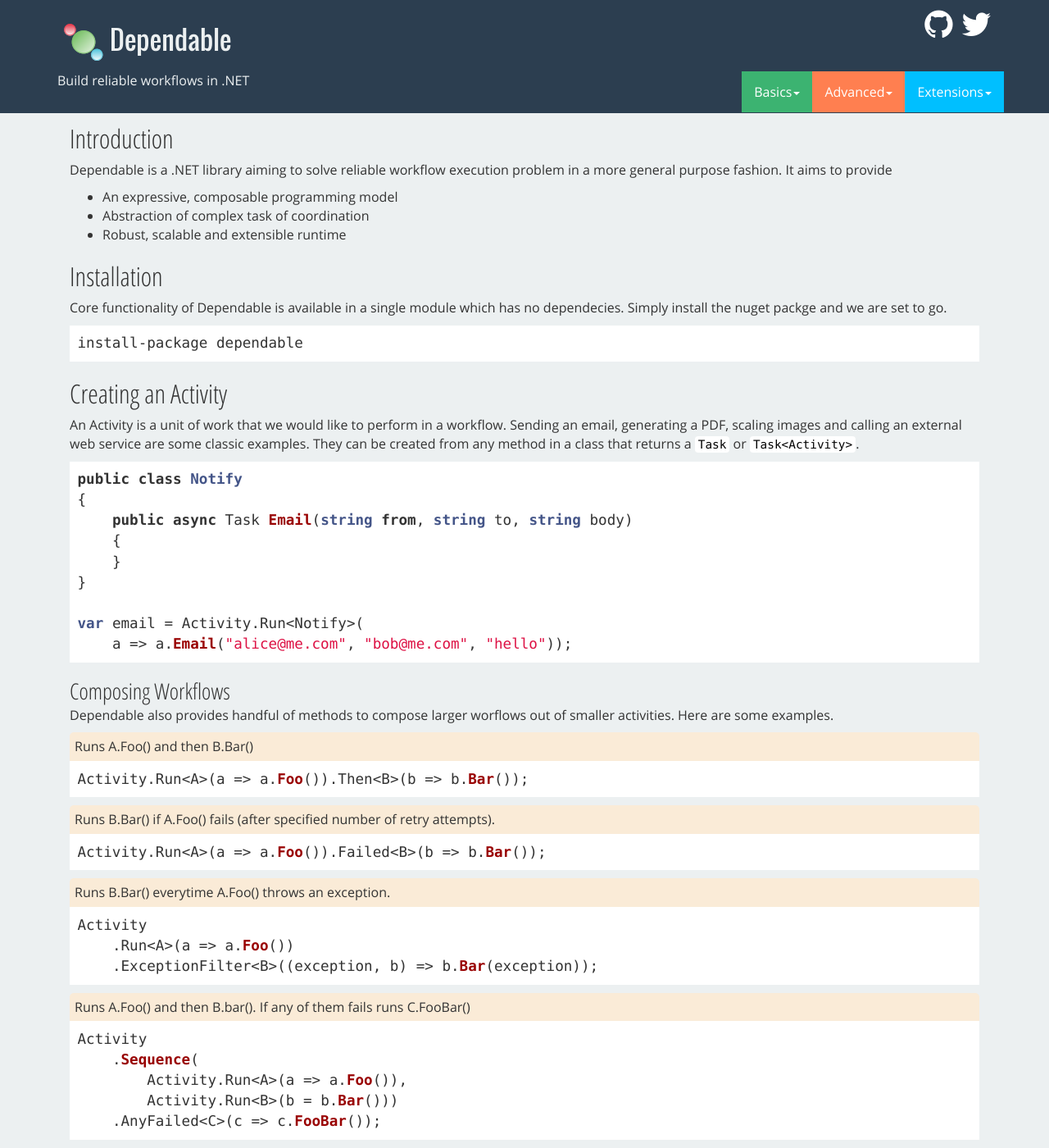
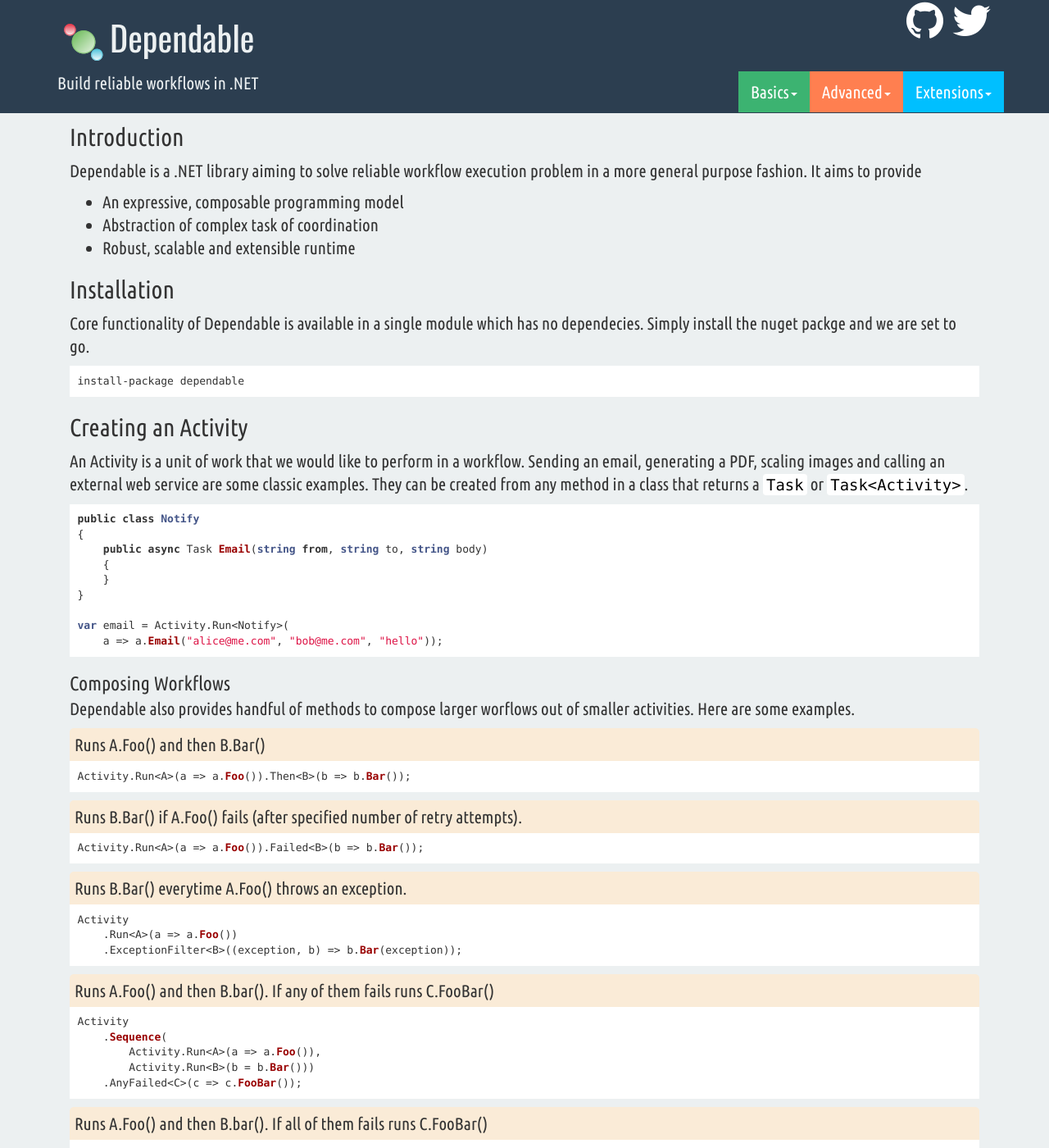
Before and after one commit to GeeksDiary/Molecules, a Jekyll site: the page built from index.html, in a window 1280 px wide and 1400 px high. Shown: the whole window at 82% size. Built offline with Jekyll 4.4.1, drawn with Linux system fonts in a browser that asks for light colours; Markdown is read by kramdown in place of the engine named in the settings; comment, search, counter and statistics services are not loaded.

Commit message:
New fonts.

```diff
--- a/_layouts/default.html
+++ b/_layouts/default.html
@@ -20,6 +20,7 @@
     <link rel="stylesheet" href="libs/font-awesome/font-awesome.min.css">
     <link rel="stylesheet" href="assets/styles/site.css">
     <link rel="stylesheet" href="assets/styles/highlight.css">
+    <link href='http://fonts.googleapis.com/css?family=Ubuntu+Condensed|Oswald' rel='stylesheet' type='text/css'>
 </head>
 
 <body>
@@ -57,7 +58,7 @@
 
         </div>
         <div class="container">
-            <div class="navbar-header">Build reliable workflows in .NET</div>
+            <div class="navbar-header">Build reliable workflows in .NET </div>
             <ul class="nav navbar-nav navbar-right navbar-collapse collapse">
                 <li><a href="{{ site.url }}index.html" class="dropdown-toggle" data-toggle="dropdown" style="background: mediumseagreen;color: white;">Basics<span class="caret"></span></a>
                     <ul class="dropdown-menu" role="menu">
--- a/assets/styles/site.css
+++ b/assets/styles/site.css
@@ -1,41 +1,12 @@
-@font-face {
-  font-family: 'Open Sans';
-  font-weight: normal;
-  src: url(../fonts/OpenSans-Regular.ttf);
-}
-
-@font-face {
-  font-family: 'Open Sans Condensed';
-  font-weight: normal;
-  src: url(../fonts/OpenSans-CondLight.ttf);
-}
-
-@font-face {
-  font-family: 'Oswald';
-  font-weight: normal;
-  src: url(../fonts/Oswald-Regular.ttf);
-}
-
 body {
-  font-family: 'Open Sans';
-  font-size: 16px;
+  font-family: 'Ubuntu Condensed', sans-serif;
+  font-size: 21px;
+  line-height: 28px;
   background-color: #ECF0F1;
 }
 
 h2, h3, h4{
-    font-family: 'Open Sans Condensed';
-}
-
-h2 {
-    font-size: 2em;
-}
-
-h3 {
-    font-size: 1.7em;
-}
-
-h4{
-    font-size: 1.5em;
+    font-family: 'Ubuntu Condensed', sans-serif;
 }
 
 h1, h3{
@@ -46,7 +17,6 @@
 pre{
     background-color: #f8f8f8;
     border: none;
-    font-size: 1.1em;
 }
 
 .footer{
```
